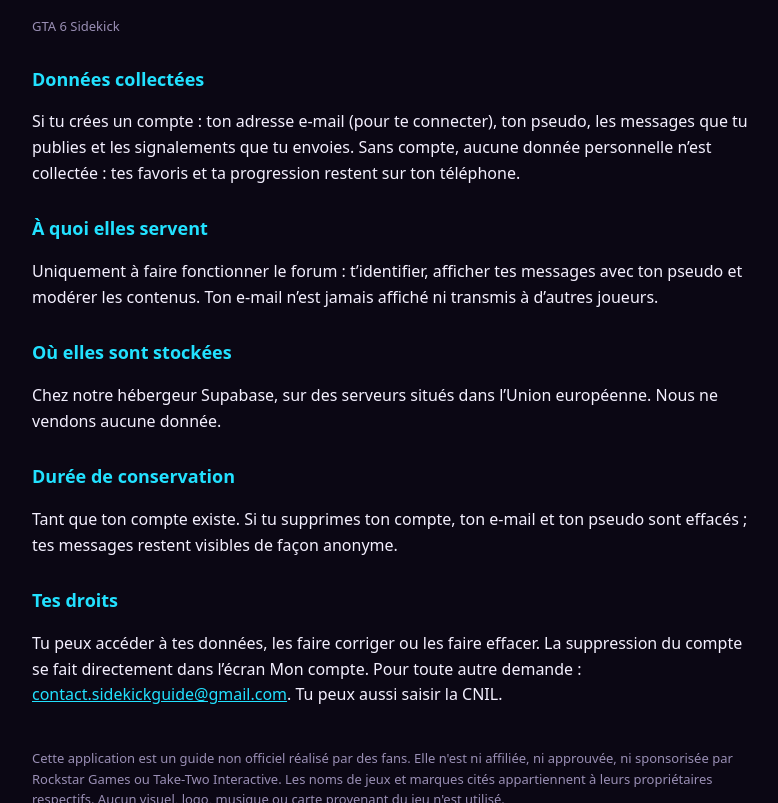
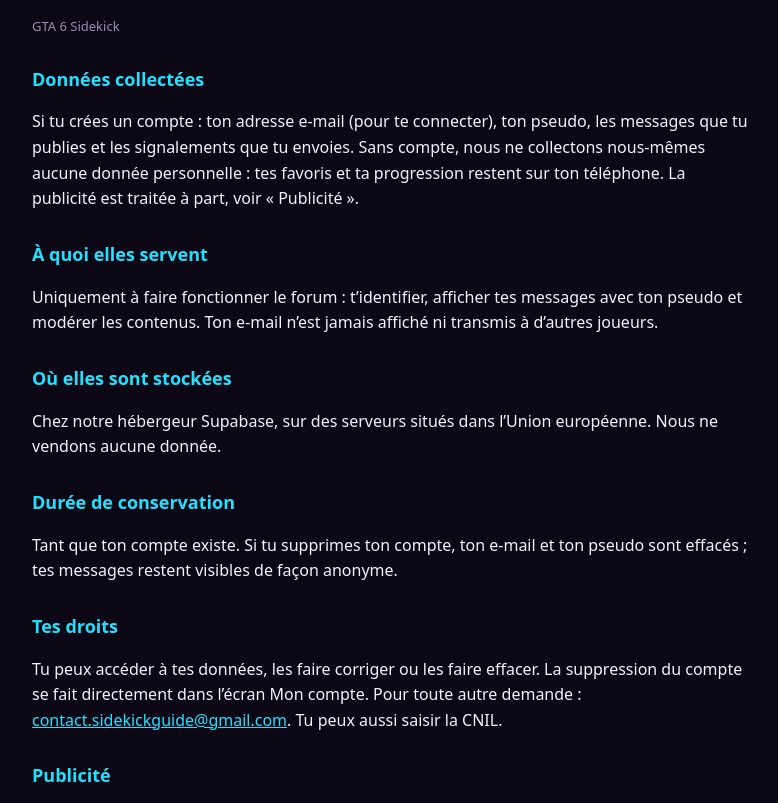
Before and after one commit to hugojambon69700-create/sidekick-guide, a plain HTML site: page confidentialite.html in a window 1280 px wide. Shown: the part 116-919 px from the top of the page, without its empty margins (248-1026 px from the left). Drawn offline with Linux system fonts and the light colour scheme.

Commit message:
Politique de confidentialité : publicité
Co-Authored-By: Claude Fable 5.2 <noreply@anthropic.com>
Claude-Session: https://claude.ai/code/session_01YFfpz2nzpqiurh2EqfjS4c

```diff
--- a/confidentialite.html
+++ b/confidentialite.html
@@ -6,9 +6,10 @@ main{max-width:720px;margin:0 auto;padding:24px 16px 64px}h1{font-size:28px}h2{c
 a{color:#22E1FF}nav a{margin-right:16px}.muted{color:#9A8FB5;font-size:13px;margin-top:40px}</style></head>
 <body><main><nav><a href="./">Accueil</a><a href="confidentialite.html">Confidentialité</a><a href="conditions.html">Conditions</a><a href="suppression-compte.html">Supprimer mon compte</a></nav>
 <h1>Politique de confidentialité</h1><p class="muted" style="margin-top:0">GTA 6 Sidekick</p>
-<h2>Données collectées</h2><p>Si tu crées un compte : ton adresse e-mail (pour te connecter), ton pseudo, les messages que tu publies et les signalements que tu envoies. Sans compte, aucune donnée personnelle n’est collectée : tes favoris et ta progression restent sur ton téléphone.</p>
+<h2>Données collectées</h2><p>Si tu crées un compte : ton adresse e-mail (pour te connecter), ton pseudo, les messages que tu publies et les signalements que tu envoies. Sans compte, nous ne collectons nous-mêmes aucune donnée personnelle : tes favoris et ta progression restent sur ton téléphone. La publicité est traitée à part, voir « Publicité ».</p>
 <h2>À quoi elles servent</h2><p>Uniquement à faire fonctionner le forum : t’identifier, afficher tes messages avec ton pseudo et modérer les contenus. Ton e-mail n’est jamais affiché ni transmis à d’autres joueurs.</p>
 <h2>Où elles sont stockées</h2><p>Chez notre hébergeur Supabase, sur des serveurs situés dans l’Union européenne. Nous ne vendons aucune donnée.</p>
 <h2>Durée de conservation</h2><p>Tant que ton compte existe. Si tu supprimes ton compte, ton e-mail et ton pseudo sont effacés ; tes messages restent visibles de façon anonyme.</p>
 <h2>Tes droits</h2><p>Tu peux accéder à tes données, les faire corriger ou les faire effacer. La suppression du compte se fait directement dans l’écran Mon compte. Pour toute autre demande : <a href="mailto:contact.sidekickguide@gmail.com">contact.sidekickguide@gmail.com</a>. Tu peux aussi saisir la CNIL.</p>
+<h2>Publicité</h2><p>L’application affiche une bannière publicitaire fournie par Google AdMob dans certains onglets (jamais dans la carte, le forum ni le chat). Pour cela, Google peut utiliser l’identifiant publicitaire de ton téléphone et des données d’utilisation. Dans l’Espace économique européen, au Royaume-Uni et en Suisse, ton accord t’est demandé au premier lancement ; tu peux le modifier à tout moment dans À propos > Gérer mes choix publicitaires. Si tu refuses, des annonces non personnalisées peuvent être affichées.</p>
 <p class="muted">Cette application est un guide non officiel réalisé par des fans. Elle n'est ni affiliée, ni approuvée, ni sponsorisée par Rockstar Games ou Take-Two Interactive. Les noms de jeux et marques cités appartiennent à leurs propriétaires respectifs. Aucun visuel, logo, musique ou carte provenant du jeu n'est utilisé.</p></main></body></html>
```
